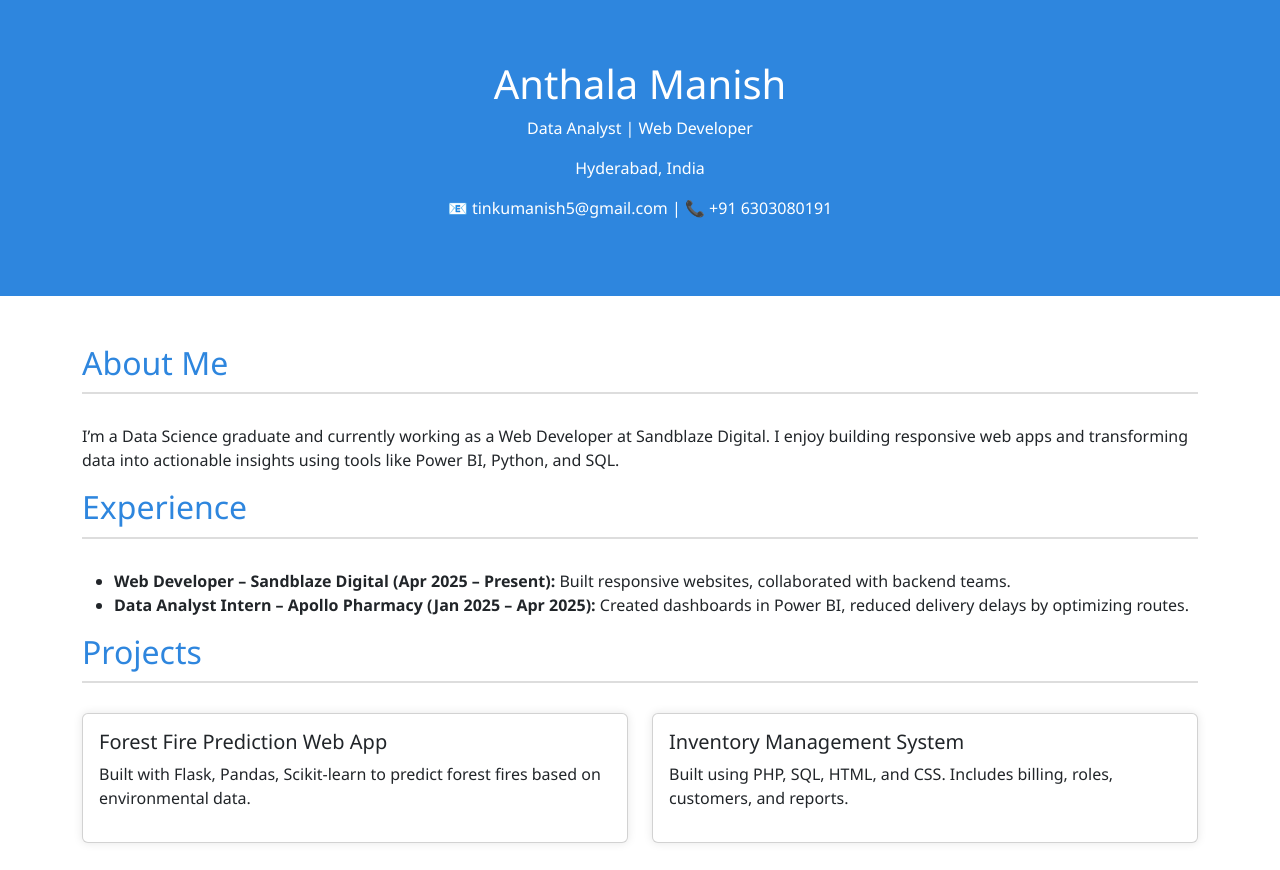
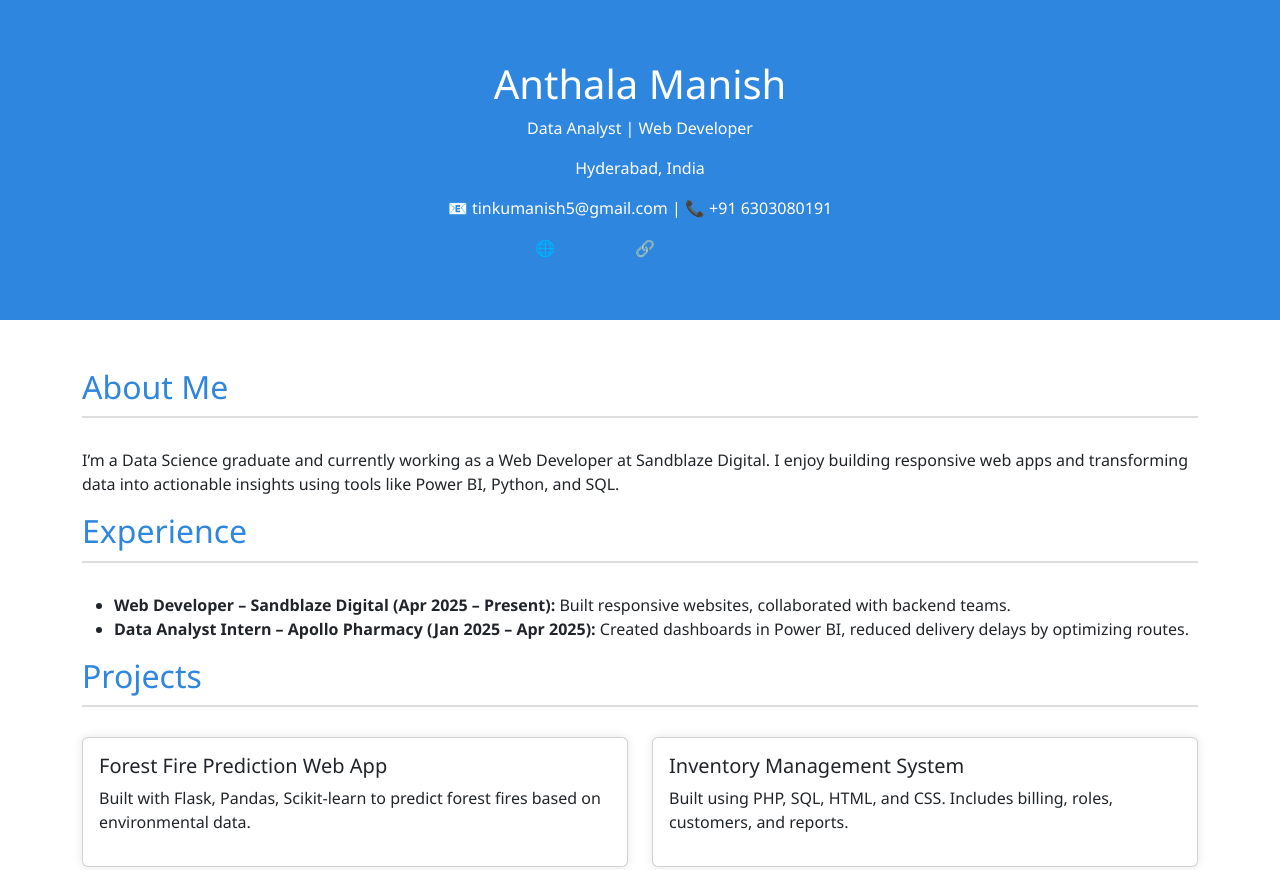
Before and after one commit to manish03ds/portfolio, a plain HTML site: page index.html in a window 1280 px wide. Shown: the top 870 px of the page. Drawn offline with nearby package versions, Linux system fonts and the light colour scheme.

Commit message:
Update index.html

```diff
--- a/index.html
+++ b/index.html
@@ -4,6 +4,12 @@
   <meta charset="UTF-8">
   <title>Anthala Manish | Portfolio</title>
   <meta name="viewport" content="width=device-width, initial-scale=1">
+
+  <!-- 🔍 SEO Meta Description -->
+  <meta name="description" content="Portfolio of Anthala Manish – Web Developer & Data Analyst based in Hyderabad.">
+
+  <!-- 🌟 Favicon -->
+  <link rel="icon" type="image/x-icon" href="favicon.ico">
 
   <!-- Bootstrap CSS -->
   <link href="https://cdn.jsdelivr.net/npm/bootstrap@5.3.0/dist/css/bootstrap.min.css" rel="stylesheet">
@@ -43,6 +49,17 @@
     .project-card:hover {
       transform: scale(1.02);
     }
+
+    .social-links a {
+      margin-right: 15px;
+      font-weight: bold;
+      color: #2e86de;
+      text-decoration: none;
+    }
+
+    .social-links a:hover {
+      text-decoration: underline;
+    }
   </style>
 </head>
 <body>
@@ -53,6 +70,10 @@
     <p>Data Analyst | Web Developer</p>
     <p>Hyderabad, India</p>
     <p>📧 tinkumanish5@gmail.com | 📞 +91 6303080191</p>
+    <div class="social-links mt-3">
+      <a href="https://github.com/manish03ds" target="_blank">🌐 GitHub</a>
+      <a href="https://www.linkedin.com/in/your-linkedin-id" target="_blank">🔗 LinkedIn</a>
+    </div>
   </section>
 
   <main class="container mt-5">
@@ -111,8 +132,9 @@
       <h2 class="section-title">Contact</h2>
       <p>Email: <a href="mailto:tinkumanish5@gmail.com">tinkumanish5@gmail.com</a></p>
       <p>Phone: +91 6303080191</p>
-      <p><a href="Manish_Resume.pdf" download class="btn btn-primary">📄 Download Resume</a></p>
 
+      <!-- 📎 Download Resume -->
+      <p><a href="Manish_Resume.pdf" download class="btn btn-primary mt-2">📄 Download Resume</a></p>
     </section>
   </main>
 
```
